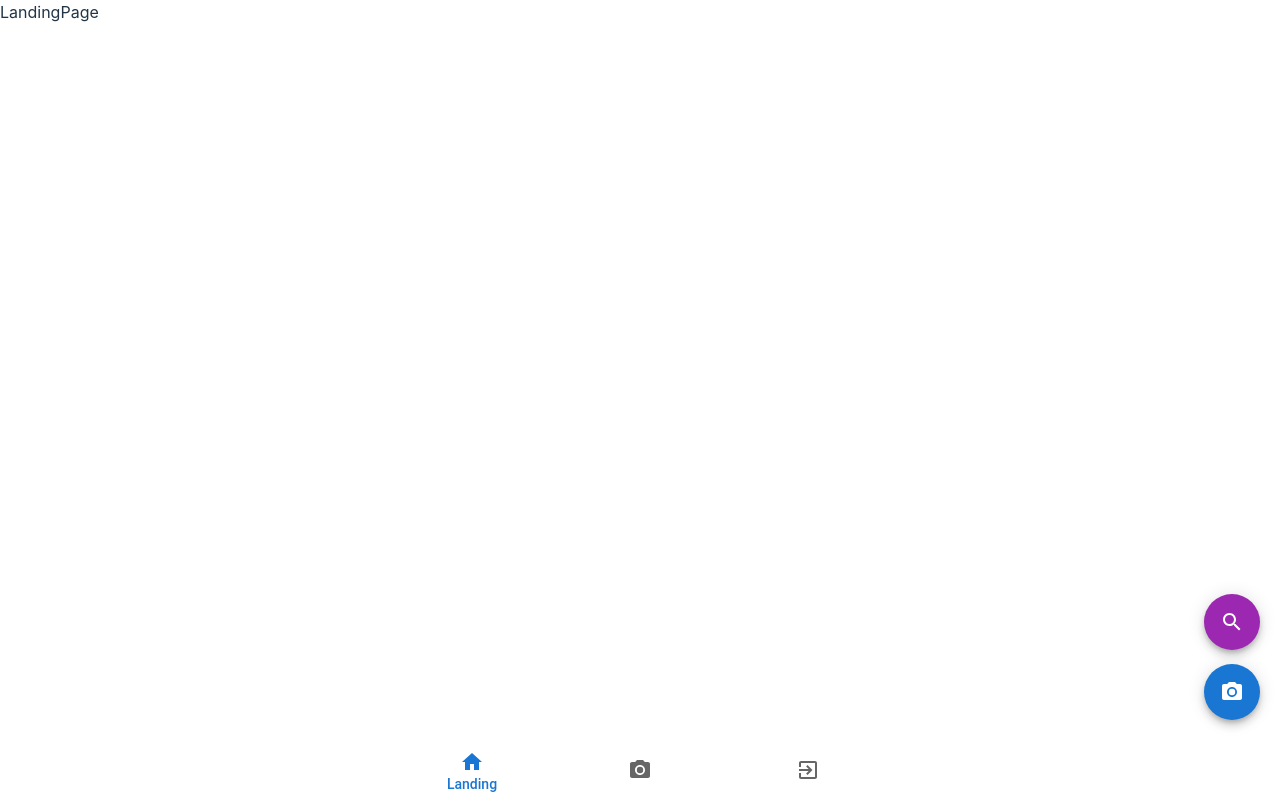
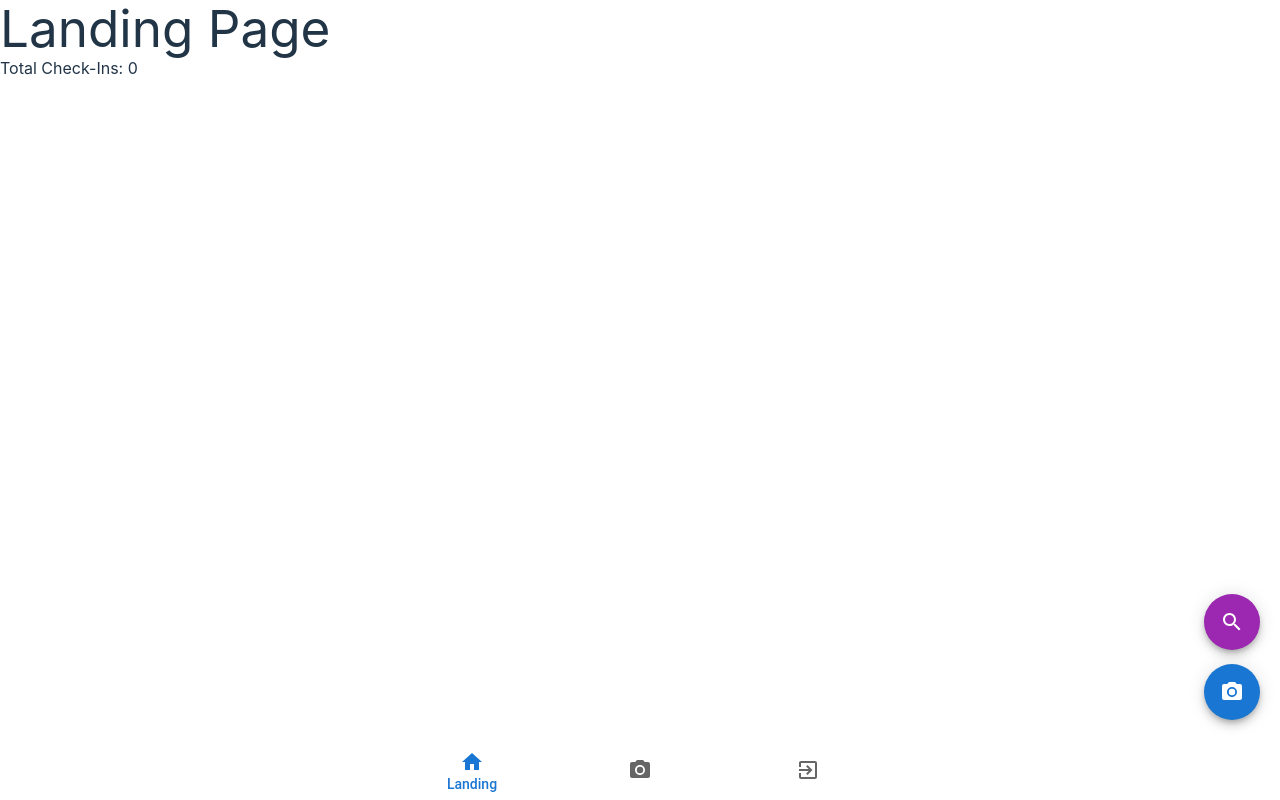
Before and after one commit to khoaphamtan2311/QR-scanner, a React (Vite) app: page / in a window 1280 px wide. Built offline with nearby package versions, Linux system fonts and the light colour scheme; no server answers; the database is empty.

Commit message:
test logic 2

```diff
--- a/src/pages/CheckInPage.jsx
+++ b/src/pages/CheckInPage.jsx
@@ -46,6 +46,9 @@ function CheckInPage({ showScanner, showSearch }) {
 
   const handleCheckInClick = async () => {
     const idToCheckIn = studentId || scannedData;
+    if (studentId != "") {
+      setDialogOpen(true);
+    }
     if (!idToCheckIn) {
       setStatusMessage("Please provide a valid ID.");
       return;
--- a/src/pages/LandingPage.jsx
+++ b/src/pages/LandingPage.jsx
@@ -1,5 +1,37 @@
+import { useState, useEffect } from "react";
+import { ref, onValue } from "firebase/database";
+import database from "../../firebaseConfig";
+
 const LandingPage = () => {
-  return <div>LandingPage</div>;
+  const [totalCheckIns, setTotalCheckIns] = useState(0);
+
+  useEffect(() => {
+    const attendanceRef = ref(database, "/");
+
+    // Set up a real-time listener on the attendance reference
+    const unsubscribe = onValue(attendanceRef, (snapshot) => {
+      if (snapshot.exists()) {
+        const attendanceData = snapshot.val();
+        // Count entries where checkedIn is true
+        const checkInCount = Object.values(attendanceData).filter(
+          (record) => record.checkedIn
+        ).length;
+        setTotalCheckIns(checkInCount);
+      } else {
+        setTotalCheckIns(0);
+      }
+    });
+
+    // Clean up the listener on component unmount
+    return () => unsubscribe();
+  }, []);
+
+  return (
+    <div>
+      <h1>Landing Page</h1>
+      <p>Total Check-Ins: {totalCheckIns}</p>
+    </div>
+  );
 };
 
 export default LandingPage;
--- a/src/service/service.jsx
+++ b/src/service/service.jsx
@@ -3,7 +3,7 @@ import database from "../../firebaseConfig";
 
 // Function to store scanned QR code data
 export const storeQRData = async (id) => {
-  const qrRef = ref(database, `attendance/${id}`);
+  const qrRef = ref(database, `/${id}`);
   const snapshot = await get(qrRef);
 
   if (snapshot.exists()) {
```
